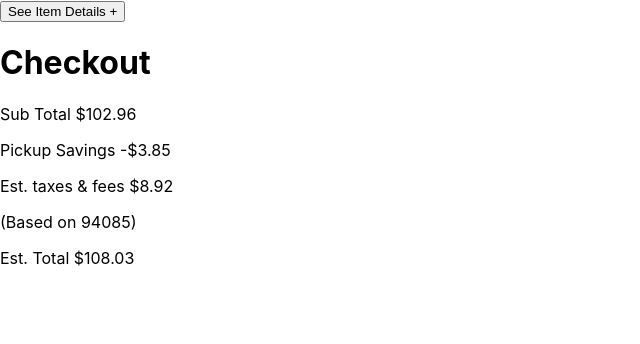
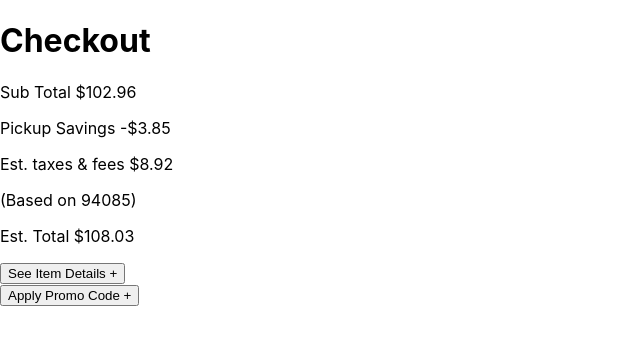
Before and after one commit to hteichei/Caspex-HW, a React (Create React App) app: page / in a window 1280 px wide. Shown: the top 344 px of the page, without its empty margins (0-640 px from the left). Built offline with nearby package versions, Linux system fonts and the light colour scheme.

Commit message:
App now renders CheckoutCard

```diff
--- a/src/App.js
+++ b/src/App.js
@@ -1,16 +1,11 @@
 import React, { Component } from 'react';
-// import './App.css';
-import Expandable from './Components/Expandable';
-import PriceSummary from './Containers/PriceSummaryContainer';
+import CheckoutCard from './Containers/CheckoutCardContainer';
 
 class App extends Component {
   render() {
     return (
       <div className="App">
-        <Expandable showTitle="See Item Details" hideTitle="Hide Item Details">
-          <p>Essentials</p>
-        </Expandable>
-        <PriceSummary />
+        <CheckoutCard />
       </div>
     );
   }
```
